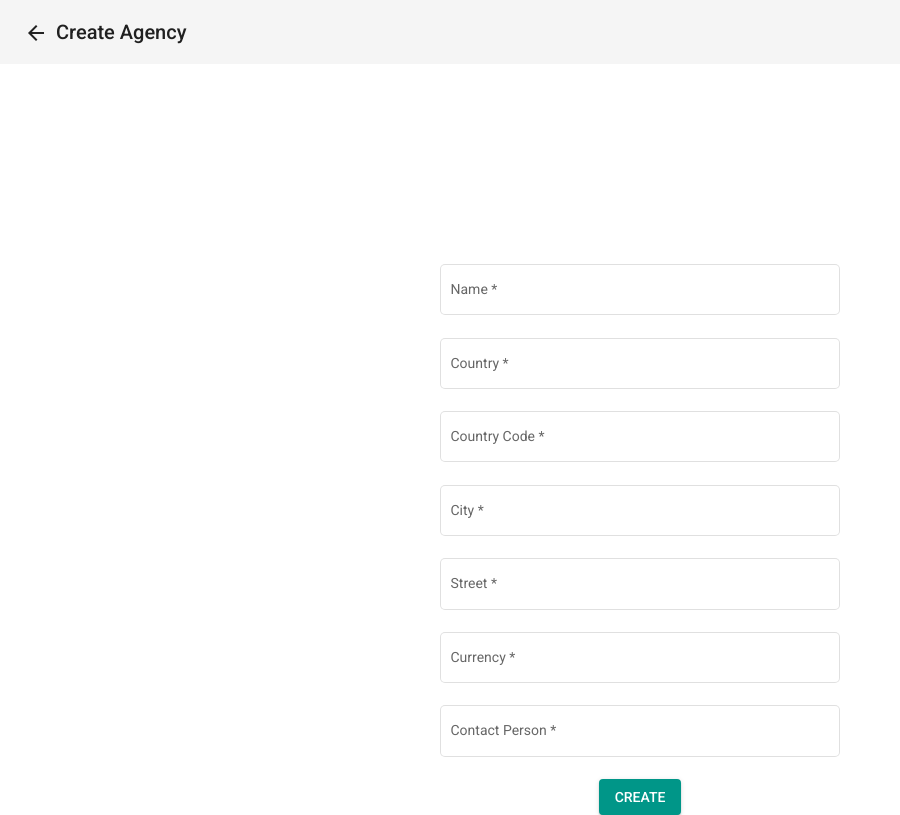
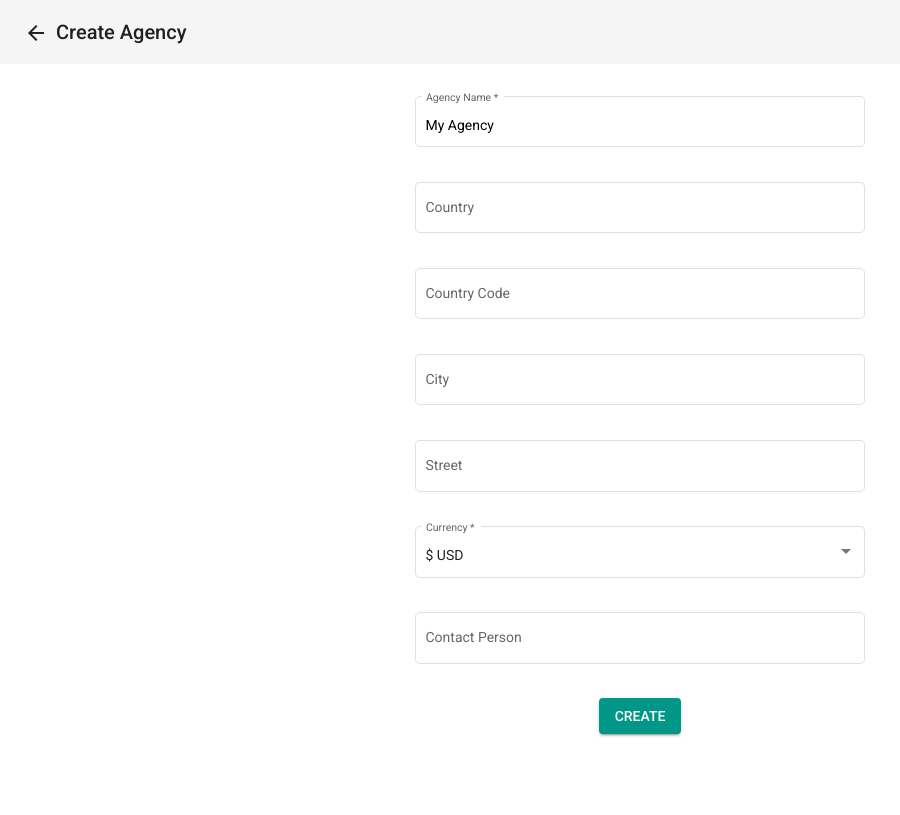
Before and after one commit to konvio/angular-agency-ui-2022, an Angular app: page /create-agency in a window 1280 px wide. Shown: the whole page, without its empty margins (0-900 px from the left). Built offline with nearby package versions, Linux system fonts and the light colour scheme.

Commit message:
Polish edit agencies component

```diff
--- a/src/app/create-agency/create-agency.component.html
+++ b/src/app/create-agency/create-agency.component.html
@@ -7,34 +7,62 @@
 
 <div class="agency-form-container">
   <form [formGroup]="agencyForm" (submit)="onSubmit()">
+
+    <!-- Name-->
     <mat-form-field class="form-field" appearance="outline">
-      <mat-label>Name</mat-label>
-      <input matInput formControlName="name" required>
+      <mat-label>Agency Name</mat-label>
+      <input matInput formControlName="name" placeholder="ex. John Doe">
+      <mat-error *ngIf="agencyForm.get('name')?.invalid">
+        <span>Please enter agency name</span>
+      </mat-error>
     </mat-form-field>
+
+    <!-- Country -->
     <mat-form-field class="form-field" appearance="outline">
       <mat-label>Country</mat-label>
-      <input matInput formControlName="country" required>
+      <input matInput formControlName="country">
     </mat-form-field>
+
+    <!-- Country Code   -->
     <mat-form-field class="form-field" appearance="outline">
       <mat-label>Country Code</mat-label>
-      <input matInput formControlName="countryCode" required>
+      <input matInput formControlName="countryCode">
+      <mat-error *ngIf="agencyForm.get('countryCode')?.invalid">
+        <span>Country code must contain uppercase letters only up to 5 symbols</span>
+      </mat-error>
     </mat-form-field>
+
+    <!-- City -->
     <mat-form-field class="form-field" appearance="outline">
       <mat-label>City</mat-label>
-      <input matInput formControlName="city" required>
+      <input matInput formControlName="city">
     </mat-form-field>
+
+    <!-- Street -->
     <mat-form-field class="form-field" appearance="outline">
       <mat-label>Street</mat-label>
-      <input matInput formControlName="street" required>
+      <input matInput formControlName="street">
     </mat-form-field>
+
+    <!-- Currency   -->
     <mat-form-field class="form-field" appearance="outline">
       <mat-label>Currency</mat-label>
-      <input matInput formControlName="settlementCurrency" required>
+      <mat-select formControlName="settlementCurrency">
+        <mat-option value="EUR">€ EUR</mat-option>
+        <mat-option value="USD">$ USD</mat-option>
+        <mat-option value="GBP">£ GBP</mat-option>
+      </mat-select>
     </mat-form-field>
+
+    <!-- Contact Person  -->
     <mat-form-field class="form-field" appearance="outline">
       <mat-label>Contact Person</mat-label>
-      <input matInput formControlName="contactPerson" required>
+      <input matInput formControlName="contactPerson">
     </mat-form-field>
-    <button mat-raised-button color="primary" type="submit">CREATE</button>
+
+    <!-- Submit Button  -->
+    <button mat-raised-button color="primary" type="submit" [disabled]="!agencyForm.valid">
+      CREATE
+    </button>
   </form>
 </div>
--- a/src/app/create-agency/create-agency.component.scss
+++ b/src/app/create-agency/create-agency.component.scss
@@ -1,9 +1,13 @@
 .agency-form-container {
   text-align: center;
-  width: 400px;
-  margin: 200px auto 0;
+  width: 450px;
+  margin: 2rem auto 0;
 }
 
 .form-field {
   display: block
 }
+
+.mat-form-field {
+  margin-bottom: 1rem;
+}
--- a/src/app/create-agency/create-agency.component.ts
+++ b/src/app/create-agency/create-agency.component.ts
@@ -1,6 +1,9 @@
-import { Component, OnInit } from '@angular/core';
+import { Component } from '@angular/core';
 import { FormBuilder, FormGroup, Validators } from "@angular/forms";
 import { AgencyService } from "../agency.service";
+import { MatSnackBar } from "@angular/material/snack-bar";
+import { Agency } from "../agency";
+import { Router } from "@angular/router";
 
 @Component({
   selector: 'app-create-agency',
@@ -10,26 +13,34 @@ import { AgencyService } from "../agency.service";
 export class CreateAgencyComponent {
 
   agencyForm: FormGroup = this.fb.group({
-    name: [null, [Validators.required]],
-    country: [null, [Validators.required]],
-    countryCode: [null, [Validators.required]],
-    city: [null, [Validators.required]],
-    street: [null, [Validators.required]],
-    settlementCurrency: [null, [Validators.required]],
-    contactPerson: [null, [Validators.required]]
+    name: ['My Agency', Validators.required],
+    country: [''],
+    countryCode: ['', [Validators.maxLength(5), Validators.pattern('[A-Z]+')]],
+    city: [''],
+    street: [''],
+    settlementCurrency: ['USD', Validators.required],
+    contactPerson: [''],
   });
 
-  constructor(private fb: FormBuilder, private agencyService: AgencyService) {
+  constructor(private agencyService: AgencyService,
+              private fb: FormBuilder,
+              private snackBar: MatSnackBar,
+              private router: Router) {
   }
+
 
   onSubmit() {
     if (!this.agencyForm.valid) {
       return;
     }
+
     let agency = this.agencyForm.value;
-    console.log(agency);
-    this.agencyService.createOrUpdateAgency(agency).subscribe(() => {
-      this.agencyForm.reset();
+
+    this.agencyService.createOrUpdateAgency(agency).subscribe((value: Agency) => {
+      this.snackBar.open(`${agency.name} created!`, 'Edit').onAction().subscribe(() => {
+        this.router.navigate(['/agencies', value.id]);
+      });
+      this.router.navigate(['/agencies']);
     })
   }
 }
--- a/src/app/home/home.component.html
+++ b/src/app/home/home.component.html
@@ -1,5 +1,5 @@
 <mat-toolbar>
-  <button mat-icon-button>
+  <button mat-icon-button (click)="onLogoClick()">
     <mat-icon>storefront</mat-icon>
   </button>
   <span>Agency Management</span>
@@ -52,6 +52,7 @@
   <!-- Rows -->
   <tr mat-header-row *matHeaderRowDef="displayedColumns"></tr>
   <tr mat-row (click)=onRowClick(row) *matRowDef="let row; columns: displayedColumns;"></tr>
+
 </table>
 
 <button mat-fab class="fab-add-agency" [routerLink]="'/create-agency'">
--- a/src/app/home/home.component.scss
+++ b/src/app/home/home.component.scss
@@ -8,8 +8,10 @@ table {
   bottom: 2rem;
 }
 
-.spacer {
-  flex: 1 1 auto;
+.mat-row:hover .mat-cell {
+  border-bottom: 1px solid transparent;
+  border-top: 1px solid transparent;
+  border-color: currentColor;
 }
 
 .mat-row .mat-cell {
--- a/src/app/home/home.component.ts
+++ b/src/app/home/home.component.ts
@@ -3,6 +3,7 @@ import { Agency } from "../agency";
 import { AgencyService } from "../agency.service";
 import { Observable } from "rxjs";
 import { Router } from "@angular/router";
+import { MatSnackBar } from "@angular/material/snack-bar";
 
 @Component({
   selector: 'app-home',
@@ -14,7 +15,7 @@ export class HomeComponent implements OnInit {
 
   agencies!: Observable<Agency[]>;
 
-  constructor(private agencyService: AgencyService, private router: Router) {
+  constructor(private agencyService: AgencyService, private router: Router, private snackBar: MatSnackBar) {
   }
 
   ngOnInit() {
@@ -31,6 +32,10 @@ export class HomeComponent implements OnInit {
   }
 
   _navigateToEdit(agency: Agency) {
-    this.router.navigate(['/agencies', agency.id]);
+    this.router.navigate(['/agencies', agency.id]).then(r => console.log(r));
+  }
+
+  onLogoClick() {
+    let snackBarRef = this.snackBar.open('Welcome to the Agency Management System!', 'Great!', {})
   }
 }
```
Also changed, not shown: src/app/app.module.ts (+7 -2 lines).
